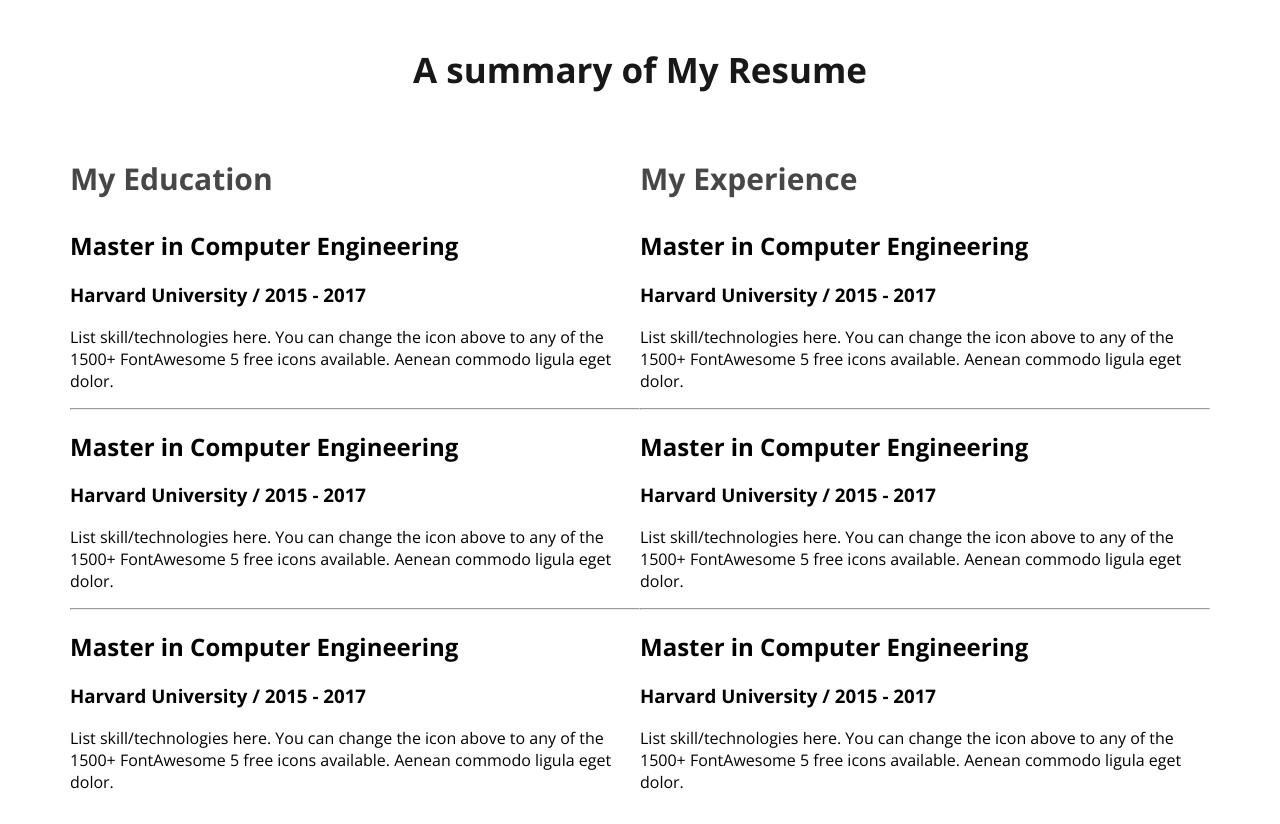
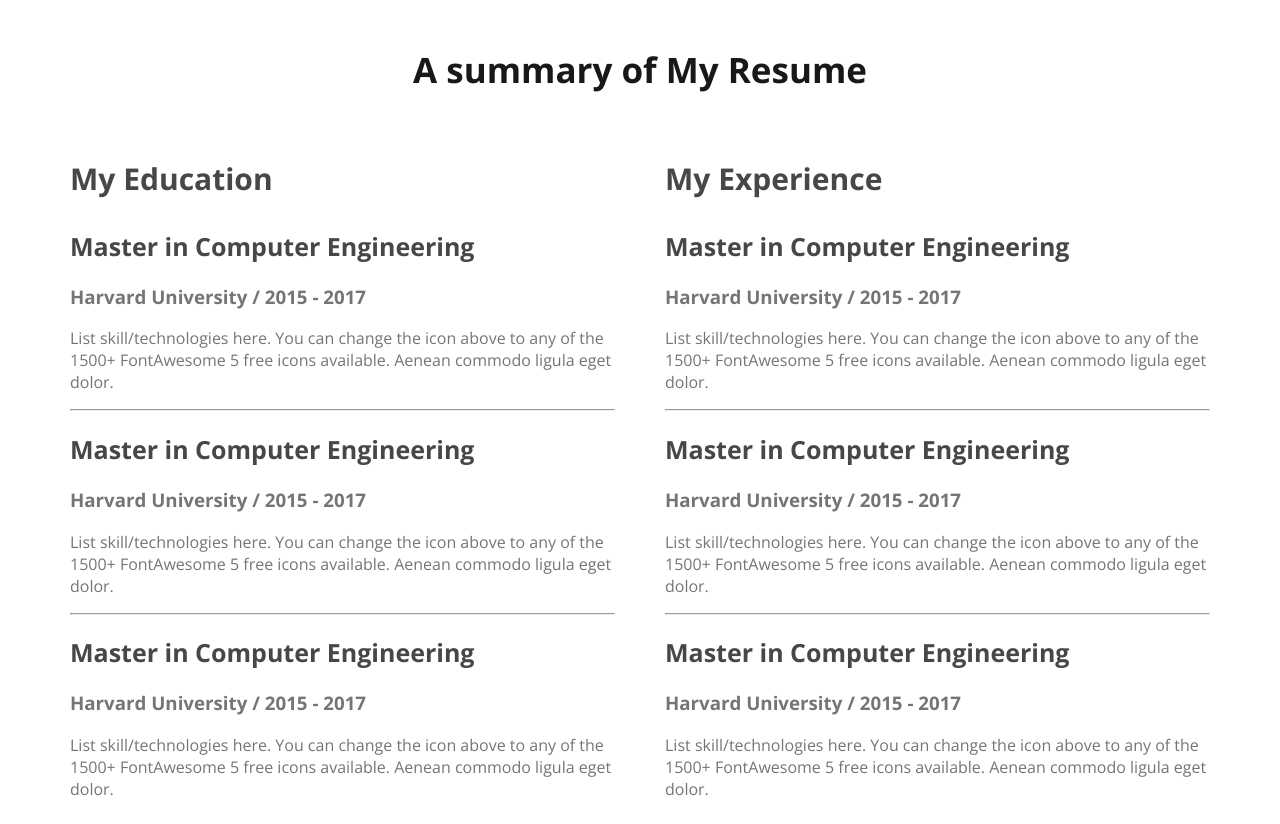
Before and after one commit to Abrar200105/webdeveloper-portfolio, a plain HTML site: page index.html in a window 1280 px wide. Shown: the part 2160-2984 px from the top of the page. Drawn offline with nearby package versions, Linux system fonts and the light colour scheme.

Commit message:
resume font color added

```diff
--- a/styles/portfolio.css
+++ b/styles/portfolio.css
@@ -160,6 +160,19 @@ main section {
     font-size: 30px;
     font-weight: 700;
 }
-.resume-container{
+
+.resume-container {
     display: flex;
+    gap: 50px;
 }
+
+.resume-item-description,
+.resume-item-institute {
+    color: #757575;
+}
+
+.resume-item-tittle {
+    color: #474747;
+    font-size: 25px;
+    font-weight: 700;
+}
```
